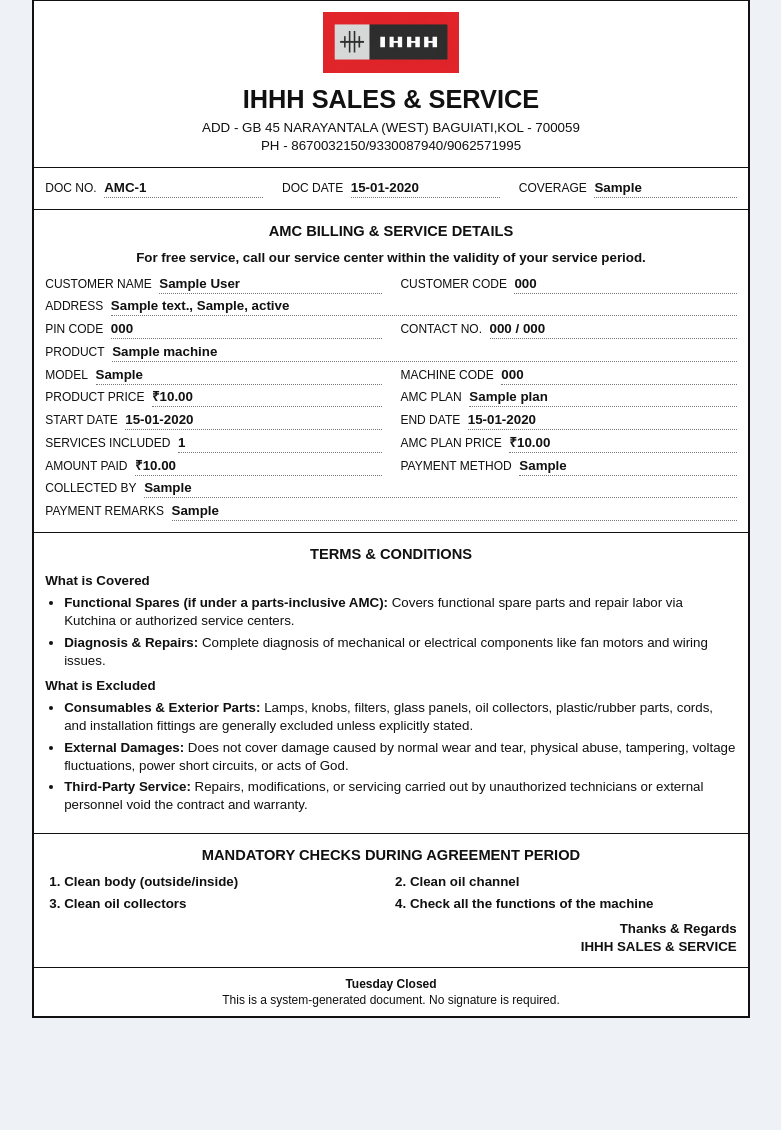
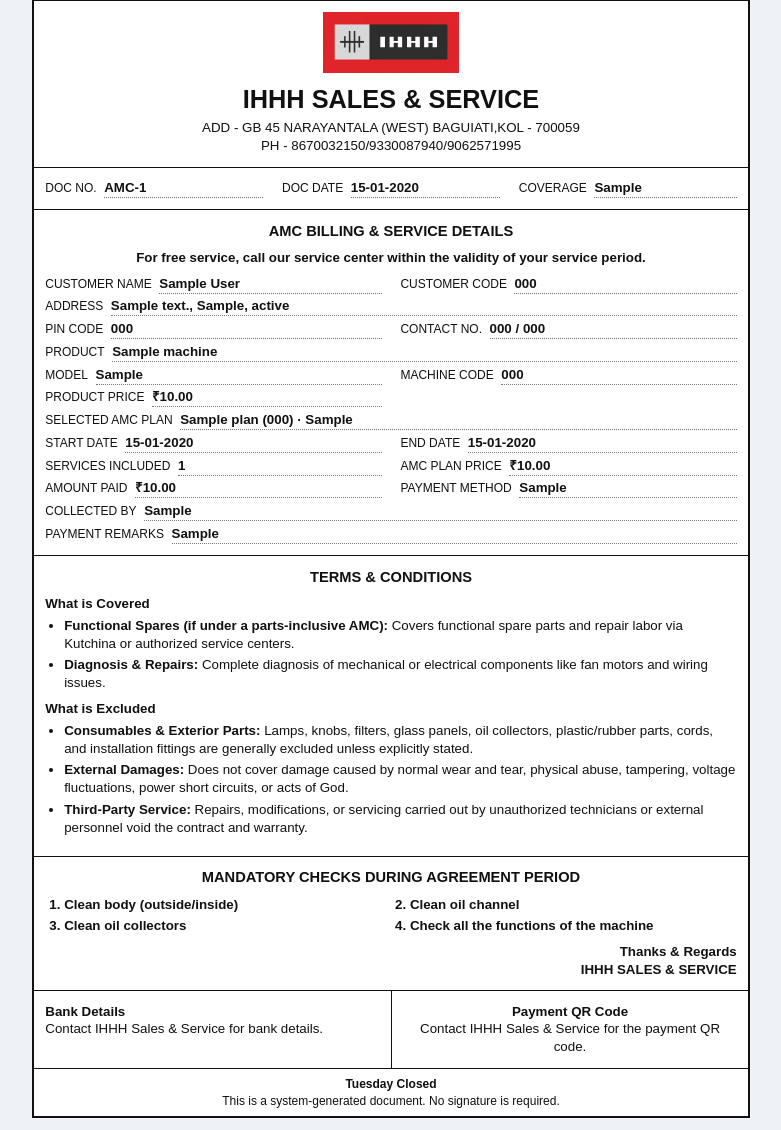
Before and after one commit to logicraftsoftware-bit/techerp, a Laravel app: page /customer-amc-taggings/1 in a window 1280 px wide. Shown: the part 59-1189 px from the top of the page, without its empty margins (249-1030 px from the left). Before the commit the page ends 1077 px from the top, so only its background shows below. Run offline with Laravel 12, Linux system fonts and the light colour scheme; a user stored in the database is signed in; data comes from the database, SQL or seed files in the repository; tables that the repository leaves empty hold one stand-in row (values such as "Sample post").

Commit message:
Show selected AMC plan and payment section on bills

```diff
--- a/resources/views/customer-amc-taggings/bill.blade.php
+++ b/resources/views/customer-amc-taggings/bill.blade.php
@@ -96,7 +96,16 @@
             <div><dt>Model</dt><dd>{{ $machine?->model ?: '—' }}</dd></div>
             <div><dt>Machine Code</dt><dd>{{ $machine?->machine_code ?? '—' }}</dd></div>
             <div><dt>Product Price</dt><dd>{{ $money($machine?->selling_price) }}</dd></div>
-            <div><dt>AMC Plan</dt><dd>{{ $plan?->plan_name ?? '—' }}</dd></div>
+            <div class="full">
+                <dt>Selected AMC Plan</dt>
+                <dd>
+                    @if($plan)
+                        {{ $plan->plan_name }} ({{ $plan->plan_code }}) · {{ str($plan->duration)->replace('_', ' ')->title() }}
+                    @else
+                        No AMC plan selected
+                    @endif
+                </dd>
+            </div>
             <div><dt>Start Date</dt><dd>{{ $record->start_date?->format('d-m-Y') ?? '—' }}</dd></div>
             <div><dt>End Date</dt><dd>{{ $record->end_date?->format('d-m-Y') ?? '—' }}</dd></div>
             <div><dt>Services Included</dt><dd>{{ $record->service_count ?? '—' }}</dd></div>
@@ -138,24 +147,26 @@
         <p class="signoff">Thanks &amp; Regards<br>IHHH SALES &amp; SERVICE</p>
     </section>
 
-    @if($bank || $qr)
     <section class="block payment">
         <div>
+            <h3>Bank Details</h3>
             @if($bank)
-                    <h3>Bank Details</h3>
                 @foreach($bank as $label => $value)
                     <p><strong>{{ $label }}</strong> {{ $value }}</p>
                 @endforeach
+            @else
+                <p>Contact IHHH Sales &amp; Service for bank details.</p>
             @endif
         </div>
         <div>
+            <h3>Payment QR Code</h3>
             @if($qr)
-                    <h3>Scan This QR Code for Payment</h3>
-                    <img src="{{ asset($qr) }}" alt="IHHH payment QR code">
+                <img src="{{ asset($qr) }}" alt="Scan the IHHH QR code to pay">
+            @else
+                <p>Contact IHHH Sales &amp; Service for the payment QR code.</p>
             @endif
         </div>
     </section>
-    @endif
 
     <footer><strong>Tuesday Closed</strong><p>This is a system-generated document. No signature is required.</p></footer>
 </main>
```
Lines whose indentation alone changed are shown as unchanged.
